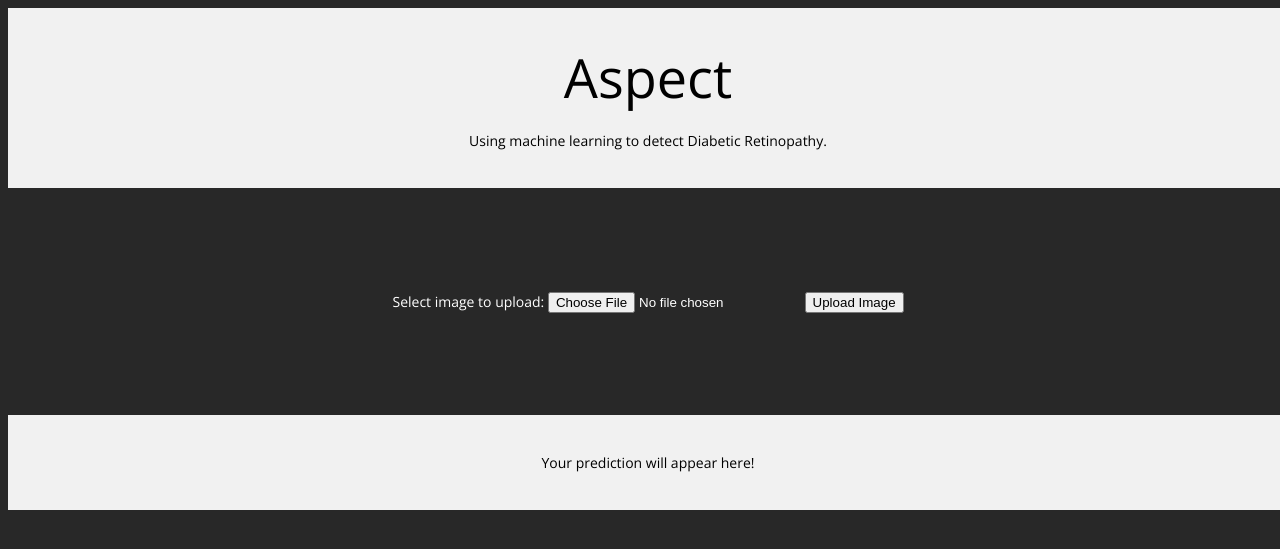
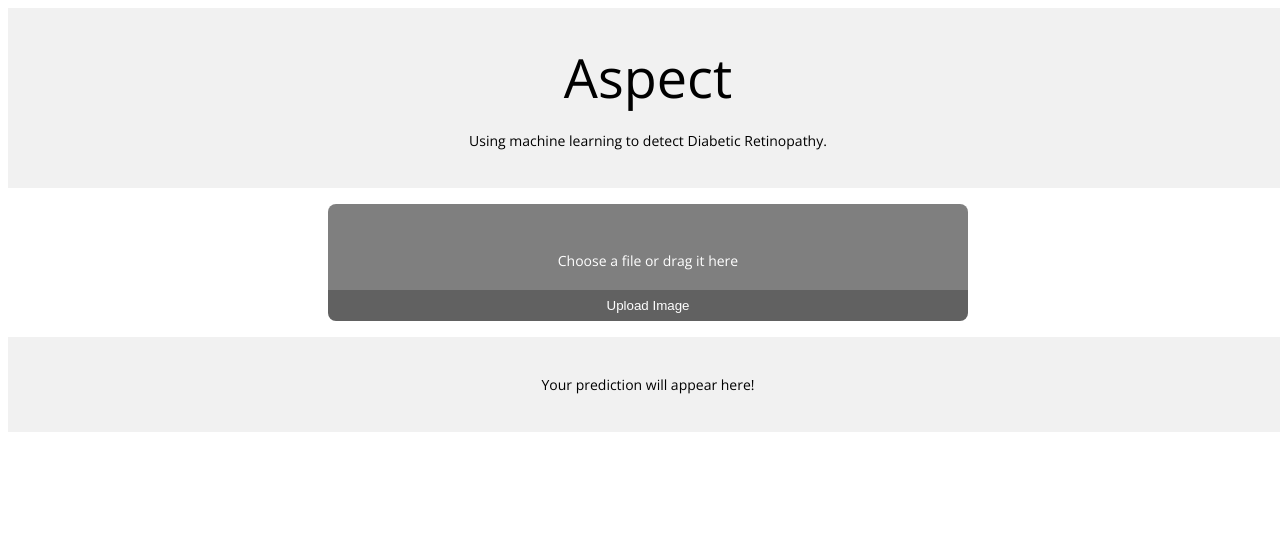
Before and after one commit to aswinvisva/aspect, a Flask app: page / in a window 1280 px wide. Shown: the top 549 px of the page. Run offline with Flask 2, Linux system fonts and the light colour scheme.

Commit message:
drag and drop feature

```diff
--- a/public/api.py
+++ b/public/api.py
@@ -36,9 +36,9 @@ def api_diagnosis():
     # ensure an image was properly uploaded to our endpoint
     if flask.request.method == "POST":
 
-        if flask.request.files.get("image"):
+        if flask.request.files.get("files[]"):
             # read the image in PIL format
-            image = flask.request.files["image"].read()
+            image = flask.request.files["files[]"].read()
             image = Image.open(io.BytesIO(image))
 
             # preprocess the image and prepare it for classification
--- a/public/static/css/styles.css
+++ b/public/static/css/styles.css
@@ -7,7 +7,6 @@ body {
 
   font-weight: 200;
   color: white;
-  background-color:#282828;
   width: 100%;
   height:100%;
     overflow-x: hidden; }
@@ -45,7 +44,7 @@ li {
     -webkit-font-smoothing: antialiased;
     -moz-osx-font-smoothing: grayscale;
     text-rendering: optimizeLegibility;
-    font-smooth: auto;
+    /* font-smooth: auto; */
 }
 
 .submit-form {
@@ -53,3 +52,78 @@ li {
   padding: 100px 10px;
     text-align: center;
 }
+
+#dropFileForm {
+  margin: 16px;
+  text-align: center;
+  width: 50%;
+  border-radius: 8px;
+  overflow: hidden;
+  transition: 0.5s;
+}
+
+#dropFileForm .uploadButton {
+  border: 0;
+  outline: 0;
+  width: 100%;
+  height: auto;
+  padding: 8px;
+  background-color: #616161;
+  color: #fff;
+  cursor: pointer;
+}
+
+#dropFileForm.fileHover {
+  box-shadow: 0 0 16px black;
+}
+
+
+#dropFileForm #fileLabel {
+  background-color: rgba(0, 0, 0, 0.5);
+  display: block;
+  padding: 16px;
+  position: relative;
+  cursor: pointer;
+}
+
+#dropFileForm #fileInput {
+  display: none;
+}
+
+#dropFileForm #fileLabel:after,
+#dropFileForm #fileLabel:before {
+  position: absolute;
+  content: "";
+  top: 0;
+  bottom: 0;
+  left: 0;
+  right: 0;
+  background-color: #fff;
+  z-index: -2;
+  border-radius: 8px 8px 0 0;
+}
+
+#dropFileForm #fileLabel:before {
+  z-index: -1;
+  background: repeating-linear-gradient(
+    45deg,
+    transparent,
+    transparent 5%,
+    black 5%,
+    black 10%
+  );
+  opacity: 0;
+  transition: 0.5s;
+}
+
+#dropFileForm.fileHover #fileLabel:before {
+  opacity: 0.25;
+}
+
+.centered {
+  display: flex;
+  flex-direction: column;
+  justify-content: center;
+  align-items: center;
+  text-align: center;
+}
--- a/public/templates/index.html
+++ b/public/templates/index.html
@@ -14,7 +14,7 @@
 <body>
     <script>
         function process_image(form) {
-          var file = document.getElementById('image').value;
+            var file = document.getElementById('fileInput').value;
             var formData = new FormData(document.querySelector('form'))
             var request = new XMLHttpRequest();
             request.open("POST", "/api/v1/predictor/diagnosis");
@@ -31,8 +31,6 @@
                     else {
                         document.getElementById("message").innerHTML= "Results are positive!";
                     }
-
-
                 }
                 else {
                     alert("There was an error processing the request!");
@@ -40,15 +38,78 @@
             };
 
   }
+
+var dropFileForm = document.getElementById("dropFileForm");
+var fileLabelText = document.getElementById("fileLabelText");
+var uploadStatus = document.getElementById("uploadStatus");
+var fileInput = document.getElementById("fileInput");
+var droppedFiles;
+
+function overrideDefault(event) {
+  event.preventDefault();
+  event.stopPropagation();
+}
+
+function fileHover() {
+    document.getElementById("dropFileForm").classList.add("fileHover");
+}
+
+function fileHoverEnd() {
+    document.getElementById("dropFileForm").classList.remove("fileHover");
+}
+
+function addFiles(event) {
+  droppedFiles = event.target.files || event.dataTransfer.files;
+  showFiles(droppedFiles);
+
+}
+
+function showFiles(files) {
+  if (files.length > 1) {
+    document.getElementById("fileLabelText").innerText = files.length + " files selected";
+  } else {
+    document.getElementById("fileLabelText").innerText = files[0].name;
+  }
+}
+
+
+function changeStatus(text) {
+    document.getElementById("uploadStatus").innerText = text;
+}
+
     </script>
 
-        <form class=submit-form action="javascript:process_image(this)" id="form">
-          Select image to upload:
-          <input type="file" name="image" id="image">
-          <input type="submit" value="Upload Image" name="submit">
+
+    <div class="centered">
+
+          <form id="dropFileForm" action="javascript:process_image(this)" method="post">
+              <input type="file" name="files[]" id="fileInput" multiple onchange="addFiles(event)">
+
+              <label for="fileInput" id="fileLabel" ondragover="overrideDefault(event);fileHover();" ondragenter="overrideDefault(event);fileHover();" ondragleave="overrideDefault(event);fileHoverEnd();" ondrop="overrideDefault(event);fileHoverEnd();
+                    addFiles(event);">
+                <i class="fa fa-download fa-5x"></i>
+                <br>
+                <span id="fileLabelText">
+                  Choose a file or drag it here
+                </span>
+                <br>
+                <span id="uploadStatus"></span>
+              </label>
+
+              <input type="submit" value="Upload Image" name="submit" class="uploadButton">
+
           </form>
+
+    </div>
+
+
+
     <div class=header>
         <p id="message">Your prediction will appear here!</p>
     </div>
+
+    <link rel="stylesheet" href="/static/js/index" type="text/javascript">
+    <!-- <link type="text/javascript"
+    src="{{ url_for('static', filename='index.js') }}"> -->
 </body>
 </html>
```
Also changed, not shown: public/static/js/index.js (added, +81 -0 lines), 2 other files. Lines whose indentation alone changed are shown as unchanged.
